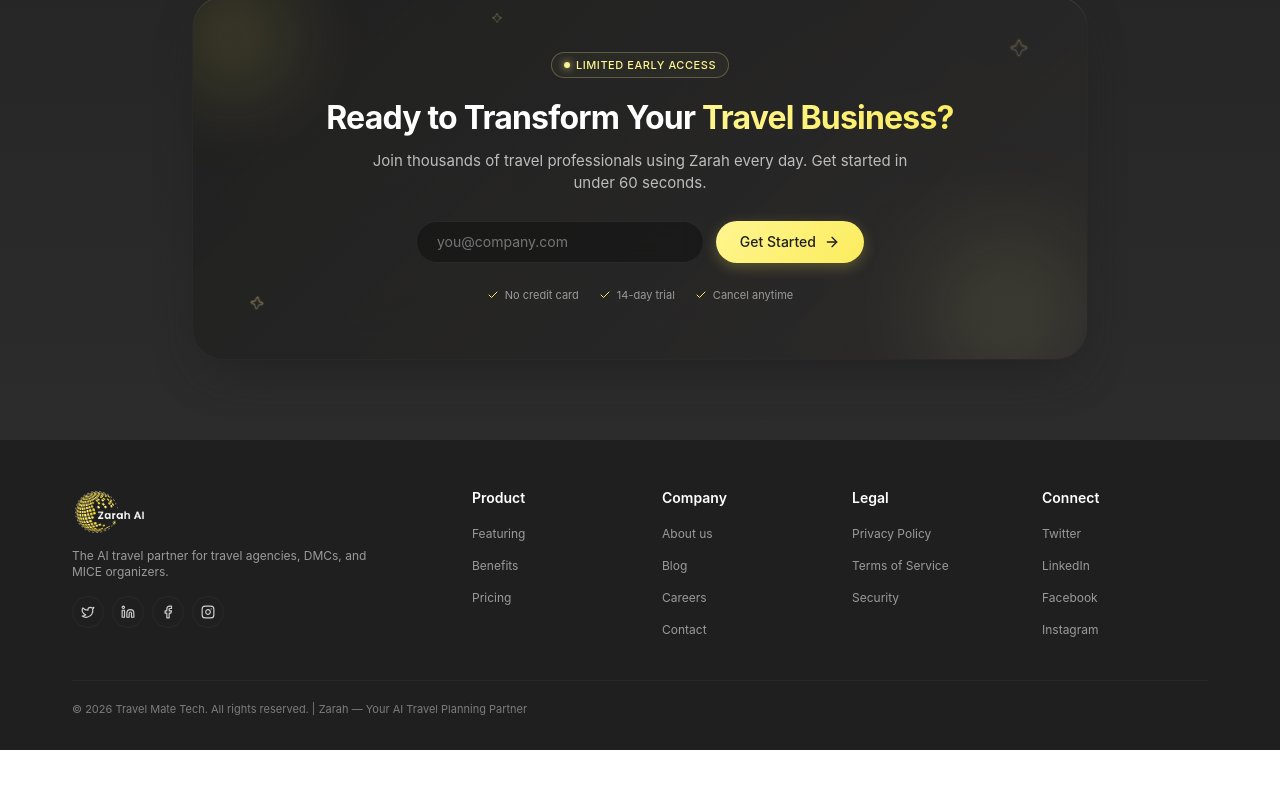
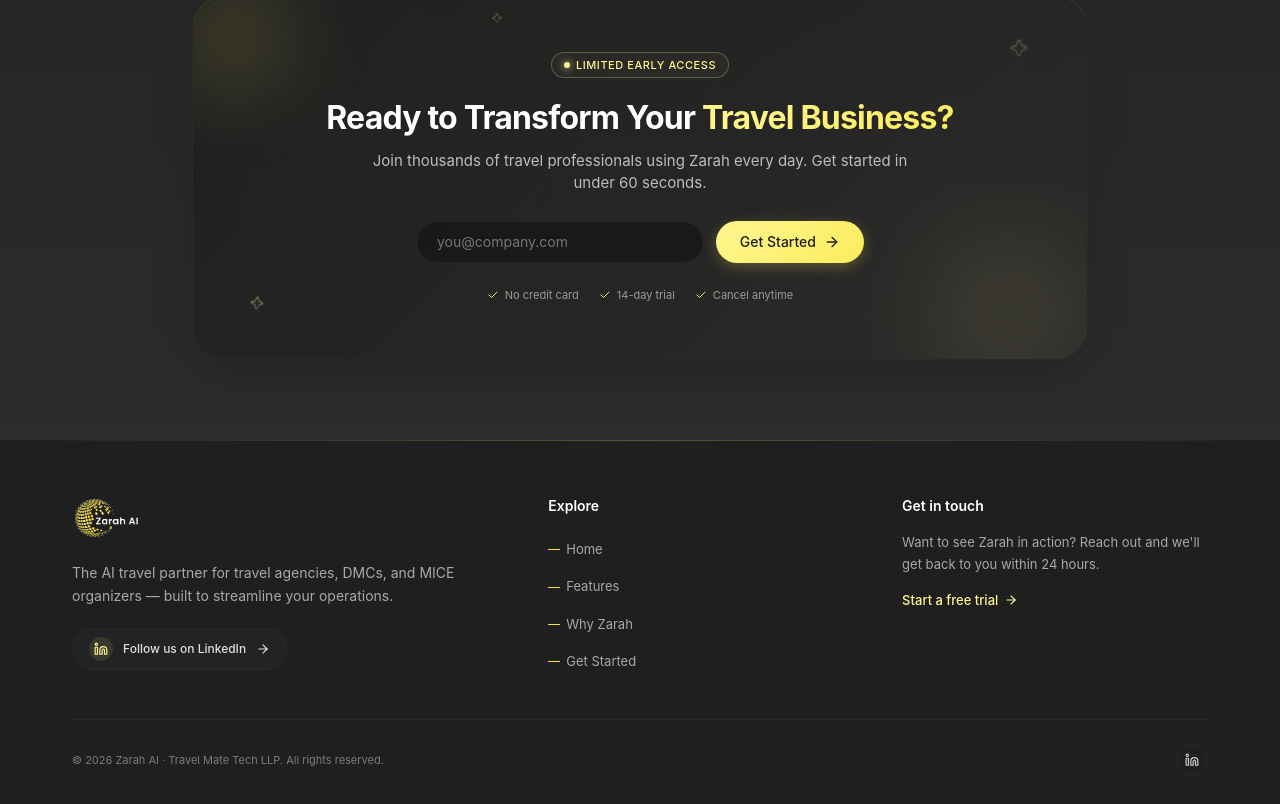
Before and after one commit to Sachin2077/Zarah-website, a React (Vite) app: page / in a window 1280 px wide. Shown: the part 1986-2790 px from the top of the page. Before the commit the page ends 2736 px from the top, so only its background shows below. Built offline with nearby package versions, Linux system fonts and the light colour scheme.

Commit message:
New fixes

```diff
--- a/src/app/components/LandingPage.tsx
+++ b/src/app/components/LandingPage.tsx
@@ -22,13 +22,13 @@
   ScalingIcon,
   BarChart3,
   ShieldCheck,
-  Twitter,
-  Facebook,
-  Instagram,
   Linkedin,
   ArrowRight,
   Play,
   Check,
+  Plane,
+  Globe2,
+  Map,
 } from 'lucide-react';
 
 // Figma assets — exported from node 40:4191 of the Zarah-AI-LLP file
@@ -170,8 +170,12 @@
           : undefined
       }
     >
-      <div className="mx-auto flex max-w-[1280px] items-center justify-between px-4 py-1.5 sm:px-6 sm:py-2 lg:px-8">
-        <a href="#home" className="flex items-center" aria-label="Zarah AI home">
+      <div className="mx-auto flex max-w-[1280px] items-center justify-between px-4 py-2 sm:px-6 sm:py-2.5 lg:px-8">
+        <a
+          href="#home"
+          className="flex items-center transition-transform hover:scale-[1.03]"
+          aria-label="Zarah AI home"
+        >
           <img src={zarahLogo} alt="Zarah AI" className="h-9 w-auto sm:h-10 lg:h-11" />
         </a>
 
@@ -180,7 +184,7 @@
             <a
               key={l.href}
               href={l.href}
-              className="group relative text-[13px] font-medium text-white/90 transition-colors hover:text-white"
+              className="group relative text-[13px] font-medium text-white/85 transition-colors hover:text-white"
             >
               {l.label}
               <span
@@ -191,18 +195,33 @@
           ))}
         </nav>
 
-        <div className="hidden md:block">
+        <div className="hidden items-center gap-3 md:flex">
           <a
             href="#contact"
-            className="inline-flex items-center justify-center rounded-full border px-5 py-1.5 text-[13px] font-medium text-white transition-all hover:bg-white hover:text-[var(--dark)]"
-            style={
-              {
-                borderColor: C.bgDarkSoft,
-                ['--dark' as never]: C.bgDark,
-              } as React.CSSProperties
-            }
+            className="text-[13px] font-medium text-white/75 transition-colors hover:text-white"
           >
             Login
+          </a>
+          <a
+            href="#contact"
+            className="nav-cta group relative inline-flex items-center justify-center gap-1.5 overflow-hidden rounded-full px-5 py-2 text-[13px] font-semibold transition-all duration-300 hover:scale-[1.04] active:scale-[0.97]"
+            style={{
+              background: `linear-gradient(135deg, ${C.yellowGlow} 0%, ${C.yellow} 100%)`,
+              color: C.bgDark,
+              boxShadow: `0 4px 16px ${C.yellow}55, inset 0 1px 0 #ffffff80`,
+            }}
+          >
+            <Sparkles className="h-3.5 w-3.5 transition-transform duration-500 group-hover:rotate-12 group-hover:scale-110" />
+            <span className="relative z-10">Get Started</span>
+            <ArrowRight className="h-3.5 w-3.5 transition-transform duration-300 group-hover:translate-x-0.5" />
+            <span
+              aria-hidden
+              className="nav-cta-shine pointer-events-none absolute inset-y-0 -left-1/3 w-1/3 -skew-x-12"
+              style={{
+                background:
+                  'linear-gradient(90deg, transparent, rgba(255,255,255,0.55), transparent)',
+              }}
+            />
           </a>
         </div>
 
@@ -211,7 +230,7 @@
           aria-label={open ? 'Close menu' : 'Open menu'}
           aria-expanded={open}
           onClick={() => setOpen((v) => !v)}
-          className="inline-flex h-8 w-8 items-center justify-center rounded-lg border text-white transition-colors hover:bg-white/5 md:hidden"
+          className="inline-flex h-9 w-9 items-center justify-center rounded-lg border text-white transition-colors hover:bg-white/5 md:hidden"
           style={{ borderColor: C.bgDarkSoft }}
         >
           {open ? <X className="h-4 w-4" /> : <Menu className="h-4 w-4" />}
@@ -238,13 +257,37 @@
           <a
             href="#contact"
             onClick={close}
-            className="mt-2 rounded-full border-2 px-3 py-2 text-center text-sm font-medium text-white transition-colors"
-            style={{ borderColor: C.bgDarkSoft }}
+            className="mt-1 rounded-lg px-3 py-2.5 text-sm font-medium text-white/80 transition-colors hover:bg-white/5"
           >
             Login
           </a>
+          <a
+            href="#contact"
+            onClick={close}
+            className="mt-2 inline-flex items-center justify-center gap-1.5 rounded-full px-4 py-2.5 text-sm font-semibold transition-transform active:scale-[0.97]"
+            style={{
+              background: `linear-gradient(135deg, ${C.yellowGlow} 0%, ${C.yellow} 100%)`,
+              color: C.bgDark,
+              boxShadow: `0 4px 14px ${C.yellow}40`,
+            }}
+          >
+            <Sparkles className="h-3.5 w-3.5" />
+            Get Started
+            <ArrowRight className="h-3.5 w-3.5" />
+          </a>
         </nav>
       </div>
+
+      <style>{`
+        .nav-cta-shine {
+          animation: navShine 3.2s ease-in-out infinite;
+        }
+        @keyframes navShine {
+          0%   { transform: translateX(0) skewX(-12deg); }
+          60%  { transform: translateX(420%) skewX(-12deg); }
+          100% { transform: translateX(420%) skewX(-12deg); }
+        }
+      `}</style>
     </header>
   );
 }
@@ -336,7 +379,7 @@
       <HeroBackground />
 
       <div className="relative mx-auto max-w-[1200px] px-4 sm:px-6 lg:px-8">
-        <div className="grid items-center gap-8 lg:grid-cols-[1.05fr_1fr] lg:gap-12">
+        <div className="grid items-center gap-10 sm:gap-12 lg:grid-cols-[1.05fr_1fr] lg:gap-12">
           {/* LEFT: copy */}
           <div className="text-center lg:text-left">
             <h1 className="text-3xl font-bold leading-[1.1] tracking-tight text-white sm:text-4xl lg:text-5xl xl:text-[56px]">
@@ -530,8 +573,11 @@
         />
       </div>
 
-      {/* 2 floating automation cards */}
+      {/* 2 floating automation cards (desktop / tablet) */}
       <FloatingCards />
+
+      {/* Mobile-only: industry containers around the motion graphic */}
+      <MobileIndustryOrbit />
     </div>
   );
 }
@@ -625,6 +671,122 @@
         </div>
       ))}
     </>
+  );
+}
+
+/* ─────────────────────────────────────────────────────────────────────────────
+   Mobile-only industry orbit — small glassmorphic containers placed at the
+   four corners of the hero motion graphic. Each container names a travel
+   vertical Zarah serves and the one value it delivers there.
+   ───────────────────────────────────────────────────────────────────────────── */
+function MobileIndustryOrbit() {
+  const items: {
+    icon: React.ComponentType<{ className?: string }>;
+    label: string;
+    value: string;
+    pos: string;            // tailwind absolute position classes
+    delay: string;
+    floatDelay: string;
+  }[] = [
+    {
+      icon: Plane,
+      label: 'Agencies',
+      value: 'AI itineraries',
+      pos: 'top-2 left-2 origin-top-left',
+      delay: '0.30s',
+      floatDelay: '0s',
+    },
+    {
+      icon: Globe2,
+      label: 'DMCs',
+      value: 'Vendor sync',
+      pos: 'top-2 right-2 origin-top-right',
+      delay: '0.50s',
+      floatDelay: '0.6s',
+    },
+    {
+      icon: Users,
+      label: 'MICE',
+      value: 'Group ops',
+      pos: 'bottom-2 left-2 origin-bottom-left',
+      delay: '0.70s',
+      floatDelay: '1.2s',
+    },
+    {
+      icon: Map,
+      label: 'Tour Ops',
+      value: 'Live inventory',
+      pos: 'bottom-2 right-2 origin-bottom-right',
+      delay: '0.90s',
+      floatDelay: '1.8s',
+    },
+  ];
+
+  return (
+    <div className="sm:hidden">
+      {items.map((it) => {
+        const Icon = it.icon;
+        return (
+          <div
+            key={it.label}
+            className={`pointer-events-none absolute z-10 ${it.pos}`}
+            style={{
+              animation: `cardEntry 0.8s ${it.delay} cubic-bezier(0.2,0.9,0.3,1.2) backwards, cardFloat 7s ${it.floatDelay} ease-in-out infinite`,
+            }}
+          >
+            <div
+              className="relative flex w-[88px] flex-col items-center gap-1.5 overflow-hidden rounded-xl px-2 py-2 backdrop-blur-md"
+              style={{
+                background:
+                  'linear-gradient(160deg, rgba(31,31,31,0.88) 0%, rgba(42,41,41,0.72) 100%)',
+                border: `1px solid ${C.bgDarkSoft}`,
+                boxShadow: `0 8px 22px -10px rgba(0,0,0,0.7), 0 0 18px ${C.yellowGlow}1f, inset 0 1px 0 ${C.yellowGlow}1a`,
+              }}
+            >
+              {/* Inner soft yellow glow that breathes */}
+              <span
+                aria-hidden
+                className="pointer-events-none absolute inset-0"
+                style={{
+                  background: `radial-gradient(circle at 50% 0%, ${C.yellowGlow}1f 0%, transparent 70%)`,
+                  animation: 'industryGlow 3.6s ease-in-out infinite',
+                }}
+              />
+
+              <div
+                className="relative flex h-7 w-7 shrink-0 items-center justify-center rounded-lg"
+                style={{
+                  background: `linear-gradient(135deg, ${C.yellowGlow}40 0%, ${C.yellow}26 100%)`,
+                  border: `1px solid ${C.yellowGlow}66`,
+                  boxShadow: `0 0 12px ${C.yellowGlow}33, inset 0 0 6px ${C.yellowGlow}22`,
+                }}
+              >
+                <Icon className="h-3.5 w-3.5" style={{ color: C.yellowGlow }} />
+              </div>
+
+              <div className="relative text-center">
+                <p className="text-[10px] font-semibold leading-tight text-white">
+                  {it.label}
+                </p>
+                <p
+                  className="mt-0.5 text-[8.5px] leading-tight"
+                  style={{ color: '#bdbdbd' }}
+                >
+                  {it.value}
+                </p>
+              </div>
+            </div>
+          </div>
+        );
+      })}
+
+      <style>{`
+        @keyframes industryGlow {
+          0%, 100% { opacity: 0.55; }
+          50%      { opacity: 1; }
+        }
+      `}</style>
+    </div>
   );
 }
 
@@ -780,12 +942,12 @@
         />
       </div>
 
-      {/* Animated travel route dotted lines */}
+      {/* Animated travel route dotted lines — hidden on mobile to avoid stray markers */}
       <svg
         aria-hidden
         viewBox="0 0 1600 800"
         preserveAspectRatio="xMidYMid slice"
-        className="pointer-events-none absolute inset-0 h-full w-full"
+        className="pointer-events-none absolute inset-0 hidden h-full w-full md:block"
       >
         <defs>
           <linearGradient id="route1" x1="0" y1="0" x2="1" y2="0">
@@ -915,7 +1077,7 @@
           </p>
         </div>
 
-        <div className="mt-12 grid gap-7 sm:grid-cols-2 lg:grid-cols-5">
+        <div className="mt-12 grid gap-7 sm:grid-cols-2 md:grid-cols-3 lg:grid-cols-5">
           {BENEFITS.map((b) => {
             const Icon = b.icon;
             return (
@@ -1170,98 +1332,152 @@
    Footer
    ───────────────────────────────────────────────────────────────────────────── */
 function Footer() {
-  const cols: { title: string; links: string[] }[] = [
-    { title: 'Product', links: ['Featuring', 'Benefits', 'Pricing'] },
-    { title: 'Company', links: ['About us', 'Blog', 'Careers', 'Contact'] },
-    { title: 'Legal', links: ['Privacy Policy', 'Terms of Service', 'Security'] },
-    { title: 'Connect', links: ['Twitter', 'LinkedIn', 'Facebook', 'Instagram'] },
-  ];
-  const socials = [
-    { icon: Twitter, label: 'Twitter' },
-    { icon: Linkedin, label: 'LinkedIn' },
-    { icon: Facebook, label: 'Facebook' },
-    { icon: Instagram, label: 'Instagram' },
+  const LINKEDIN_URL = 'https://www.linkedin.com/company/zarahai/';
+
+  const navLinks = [
+    { label: 'Home', href: '#home' },
+    { label: 'Features', href: '#features' },
+    { label: 'Why Zarah', href: '#why' },
+    { label: 'Get Started', href: '#contact' },
   ];
 
   return (
-    <footer className="relative pt-12 pb-8" style={{ background: C.bgDark }}>
+    <footer
+      className="relative overflow-hidden pt-14 pb-8"
+      style={{ background: C.bgDark }}
+    >
+      {/* Subtle top accent line */}
+      <div
+        aria-hidden
+        className="pointer-events-none absolute inset-x-0 top-0 h-px"
+        style={{
+          background: `linear-gradient(90deg, transparent 0%, ${C.yellowGlow}40 50%, transparent 100%)`,
+        }}
+      />
+
       <div className="mx-auto max-w-[1200px] px-4 sm:px-6 lg:px-8">
-        <div className="flex items-center sm:hidden">
-          <img src={zarahLogo} alt="Zarah AI" className="h-10 w-auto" />
+        <div className="grid gap-10 md:grid-cols-[1.4fr_1fr_1fr] md:gap-12">
+          {/* Brand */}
+          <div>
+            <a
+              href="#home"
+              className="inline-flex items-center transition-transform hover:scale-[1.02]"
+              aria-label="Zarah AI home"
+            >
+              <img src={zarahLogo} alt="Zarah AI" className="h-11 w-auto" />
+            </a>
+            <p
+              className="mt-4 max-w-sm text-sm leading-relaxed"
+              style={{ color: '#a8a8a8' }}
+            >
+              The AI travel partner for travel agencies, DMCs, and MICE organizers —
+              built to streamline your operations.
+            </p>
+
+            <a
+              href={LINKEDIN_URL}
+              target="_blank"
+              rel="noopener noreferrer"
+              aria-label="Visit Zarah AI on LinkedIn"
+              className="group mt-5 inline-flex items-center gap-2.5 rounded-full border px-4 py-2 text-xs font-medium text-white/85 transition-all hover:scale-[1.02] hover:text-white"
+              style={{
+                borderColor: C.bgDarkSoft,
+                background: 'rgba(255,255,255,0.02)',
+              }}
+              onMouseEnter={(e) => {
+                e.currentTarget.style.borderColor = C.yellowGlow;
+                e.currentTarget.style.boxShadow = `0 0 18px ${C.yellowGlow}33`;
+              }}
+              onMouseLeave={(e) => {
+                e.currentTarget.style.borderColor = C.bgDarkSoft;
+                e.currentTarget.style.boxShadow = 'none';
+              }}
+            >
+              <span
+                className="inline-flex h-6 w-6 items-center justify-center rounded-full transition-colors"
+                style={{
+                  background: `${C.yellowGlow}1a`,
+                  color: C.yellowGlow,
+                }}
+              >
+                <Linkedin className="h-3.5 w-3.5" />
+              </span>
+              Follow us on LinkedIn
+              <ArrowRight className="h-3.5 w-3.5 transition-transform group-hover:translate-x-0.5" />
+            </a>
           </div>
 
-        <div className="mt-8 grid gap-8 sm:mt-0 sm:grid-cols-[1fr_2fr]">
-          <div className="hidden sm:block">
-            <div className="flex items-center">
-              <img src={zarahLogo} alt="Zarah AI" className="h-12 w-auto" />
-            </div>
-            <p className="mt-3 max-w-xs text-xs" style={{ color: '#9a9a9a' }}>
-              The AI travel partner for travel agencies, DMCs, and MICE organizers.
-            </p>
-            <div className="mt-4 flex gap-2">
-              {socials.map((s) => {
-                const Icon = s.icon;
-                return (
+          {/* Quick links */}
+          <div>
+            <h4 className="text-sm font-semibold text-white">Explore</h4>
+            <ul className="mt-4 space-y-2.5">
+              {navLinks.map((l) => (
+                <li key={l.href}>
                   <a
-                    key={s.label}
-                    href="#"
-                    aria-label={s.label}
-                    className="inline-flex h-8 w-8 items-center justify-center rounded-full border transition-colors hover:bg-white/5"
-                    style={{ borderColor: C.bgDarkSoft, color: '#cfcfcf' }}
+                    href={l.href}
+                    className="group inline-flex items-center gap-1.5 text-[13px] transition-colors"
+                    style={{ color: '#a8a8a8' }}
+                    onMouseEnter={(e) => (e.currentTarget.style.color = '#ffffff')}
+                    onMouseLeave={(e) => (e.currentTarget.style.color = '#a8a8a8')}
                   >
-                    <Icon className="h-3.5 w-3.5" />
-                  </a>
-                );
-              })}
-            </div>
-          </div>
-
-          <div className="grid grid-cols-2 gap-6 sm:grid-cols-4">
-            {cols.map((c) => (
-              <div key={c.title}>
-                <h4 className="text-sm font-semibold text-white">{c.title}</h4>
-                <ul className="mt-3 space-y-2">
-                  {c.links.map((l) => (
-                    <li key={l}>
-                      <a
-                        href="#"
-                        className="text-xs transition-colors hover:text-white"
-                        style={{ color: '#9a9a9a' }}
-                      >
-                        {l}
+                    <span
+                      className="h-px w-3 transition-all duration-300 group-hover:w-5"
+                      style={{ background: C.yellow }}
+                    />
+                    {l.label}
                   </a>
                 </li>
               ))}
             </ul>
           </div>
-            ))}
+
+          {/* Get in touch */}
+          <div>
+            <h4 className="text-sm font-semibold text-white">Get in touch</h4>
+            <p
+              className="mt-4 text-[13px] leading-relaxed"
+              style={{ color: '#a8a8a8' }}
+            >
+              Want to see Zarah in action? Reach out and we'll get back to you within 24
+              hours.
+            </p>
+            <a
+              href="#contact"
+              className="mt-4 inline-flex items-center gap-1.5 text-[13px] font-medium transition-colors"
+              style={{ color: C.yellowGlow }}
+            >
+              Start a free trial
+              <ArrowRight className="h-3.5 w-3.5" />
+            </a>
           </div>
         </div>
 
         <div
-          className="mt-10 flex flex-col items-center justify-between gap-3 border-t pt-5 sm:flex-row"
+          className="mt-12 flex flex-col items-center justify-between gap-3 border-t pt-6 sm:flex-row"
           style={{ borderColor: C.bgDarkSoft }}
         >
           <p className="text-[11px]" style={{ color: '#7c7c7c' }}>
-            © {new Date().getFullYear()} Travel Mate Tech. All rights reserved. | Zarah —
-            Your AI Travel Planning Partner
+            © {new Date().getFullYear()} Zarah AI · Travel Mate Tech LLP. All rights
+            reserved.
           </p>
-          <div className="flex gap-2 sm:hidden">
-            {socials.map((s) => {
-              const Icon = s.icon;
-              return (
           <a
-                  key={s.label}
-                  href="#"
-                  aria-label={s.label}
-                  className="inline-flex h-8 w-8 items-center justify-center rounded-full border transition-colors hover:bg-white/5"
+            href={LINKEDIN_URL}
+            target="_blank"
+            rel="noopener noreferrer"
+            aria-label="Zarah AI on LinkedIn"
+            className="inline-flex h-8 w-8 items-center justify-center rounded-full border transition-all hover:scale-110"
             style={{ borderColor: C.bgDarkSoft, color: '#cfcfcf' }}
+            onMouseEnter={(e) => {
+              e.currentTarget.style.borderColor = C.yellowGlow;
+              e.currentTarget.style.color = C.yellowGlow;
+            }}
+            onMouseLeave={(e) => {
+              e.currentTarget.style.borderColor = C.bgDarkSoft;
+              e.currentTarget.style.color = '#cfcfcf';
+            }}
           >
-                  <Icon className="h-3.5 w-3.5" />
+            <Linkedin className="h-3.5 w-3.5" />
           </a>
-              );
-            })}
-          </div>
         </div>
       </div>
     </footer>
```
Also changed, not shown: index.html (+7 -2 lines). Lines whose indentation alone changed are shown as unchanged.
